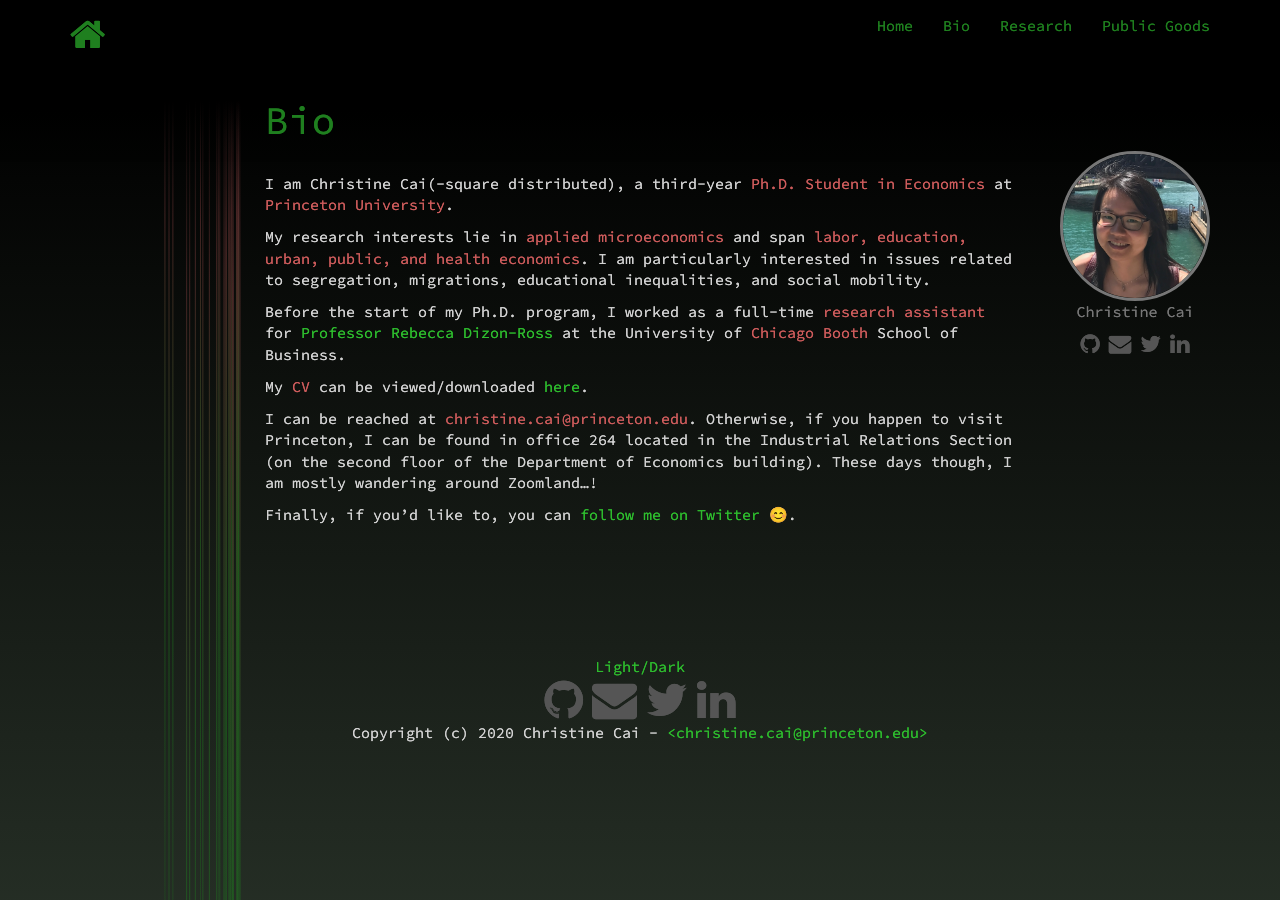
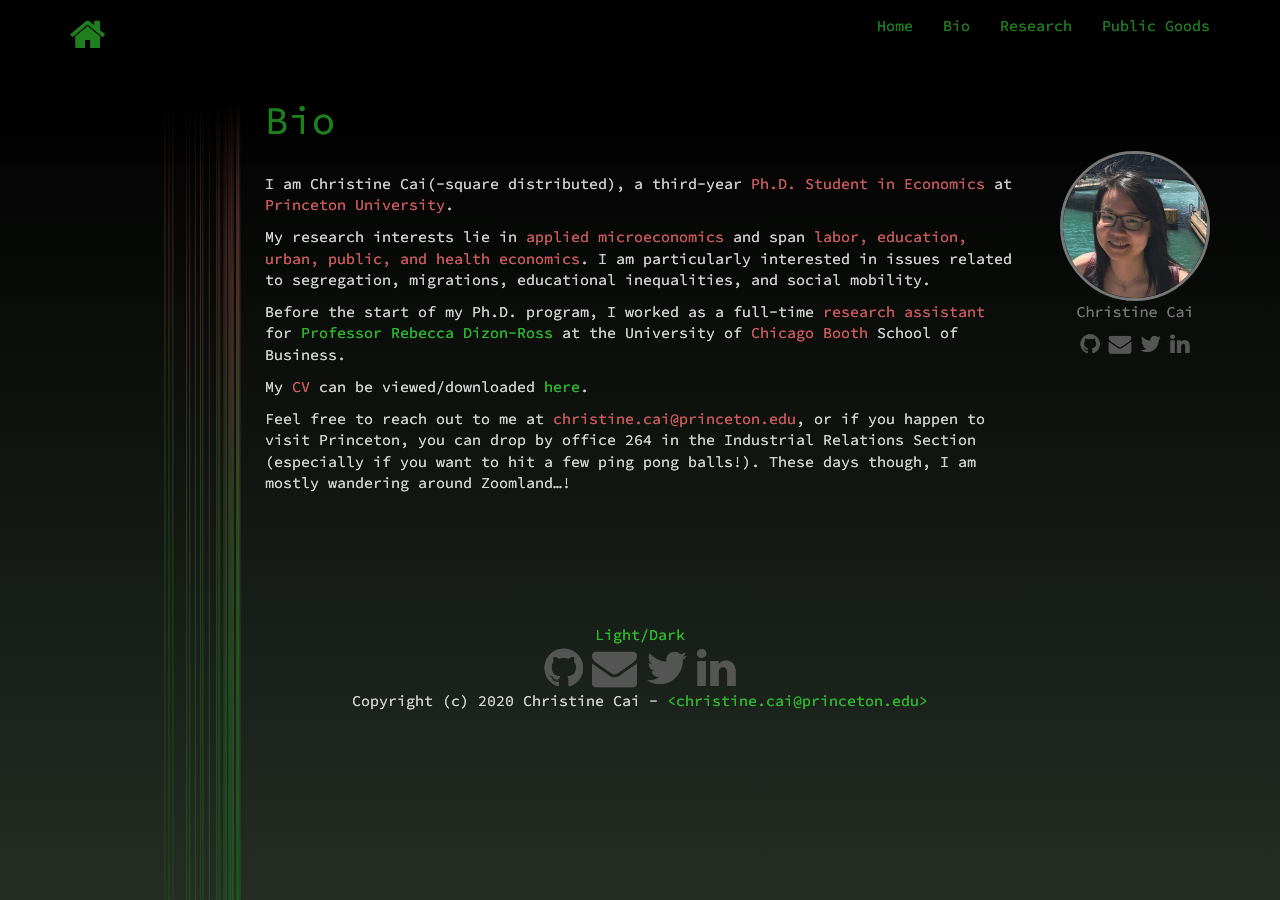
Before and after one commit to christinecai/website, a Jekyll site: the page built from _items/Bio.md, in a window 1280 px wide. Built offline with Jekyll 4.4.1, drawn with Linux system fonts in a browser that asks for light colours; nearby versions of some CDN libraries.

Commit message:
Update Bio.md

```diff
--- a/_items/Bio.md
+++ b/_items/Bio.md
@@ -12,6 +12,4 @@ Before the start of my Ph.D. program, I worked as a full-time <font color="India
 
 My <font color="IndianRed">CV</font> can be viewed/downloaded <a href="/assets/pdf/Christine_Cai_CV.pdf">here</a>.
 
-I can be reached at <font color="IndianRed">christine.cai@princeton.edu</font>. Otherwise, if you happen to visit Princeton, I can be found in office 264 located in the Industrial Relations Section (on the second floor of the Department of Economics building). These days though, I am mostly wandering around Zoomland...!
-
-Finally, if you'd like to, you can <a href="https://twitter.com/Christine_Cai27">follow me on Twitter</a> 😊.
+Feel free to reach out to me at <font color="IndianRed">christine.cai@princeton.edu</font>, or if you happen to visit Princeton, you can drop by office 264 in the Industrial Relations Section (especially if you want to hit a few ping pong balls!). These days though, I am mostly wandering around Zoomland...!
```
